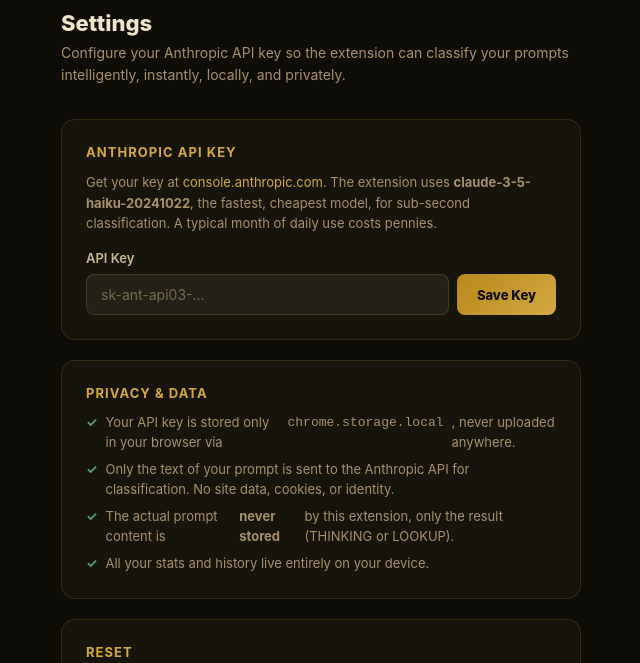
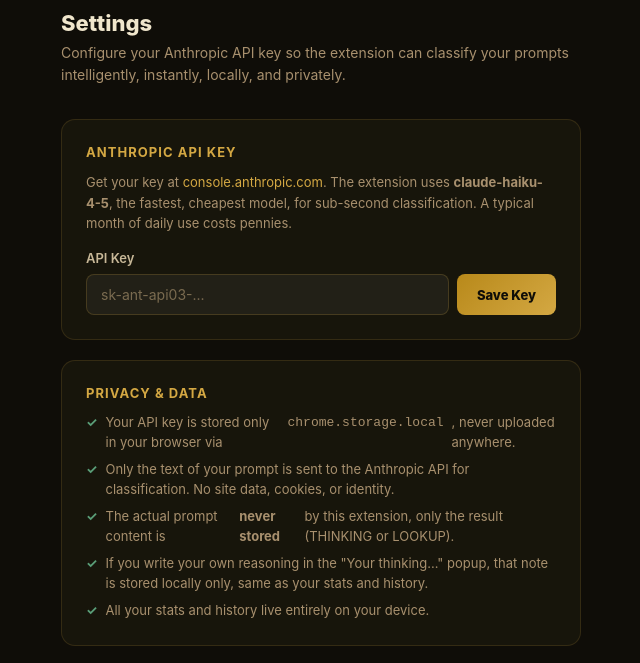
Before and after one commit to ume3445/MindFirst, a browser extension: page extension/options.html in a window 1280 px wide. Shown: the part 91-754 px from the top of the page, without its empty margins (319-959 px from the left). Drawn offline with Linux system fonts and the light colour scheme.

Commit message:
Persist user's typed reflection instead of discarding it (#4)

```diff
--- a/extension/options.html
+++ b/extension/options.html
@@ -203,7 +203,7 @@
     <div class="card">
       <div class="card-title">Anthropic API Key</div>
       <p class="card-desc">
-        Get your key at <a href="https://console.anthropic.com/account/keys" target="_blank">console.anthropic.com</a>. The extension uses <strong>claude-3-5-haiku-20241022</strong>, the fastest, cheapest model, for sub-second classification. A typical month of daily use costs pennies.
+        Get your key at <a href="https://console.anthropic.com/account/keys" target="_blank">console.anthropic.com</a>. The extension uses <strong>claude-haiku-4-5</strong>, the fastest, cheapest model, for sub-second classification. A typical month of daily use costs pennies.
       </p>
       <label for="api-key-input">API Key</label>
       <div class="input-row">
@@ -223,6 +223,7 @@
         <li>Your API key is stored only in your browser via <code>chrome.storage.local</code>, never uploaded anywhere.</li>
         <li>Only the text of your prompt is sent to the Anthropic API for classification. No site data, cookies, or identity.</li>
         <li>The actual prompt content is <strong>never stored</strong> by this extension, only the result (THINKING or LOOKUP).</li>
+        <li>If you write your own reasoning in the "Your thinking…" popup, that note is stored locally only, same as your stats and history.</li>
         <li>All your stats and history live entirely on your device.</li>
       </ul>
     </div>
```
